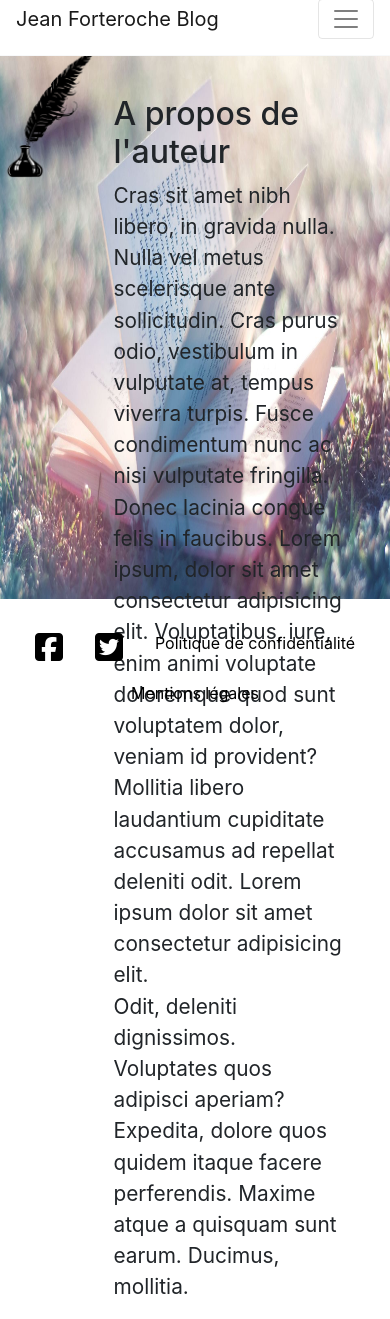
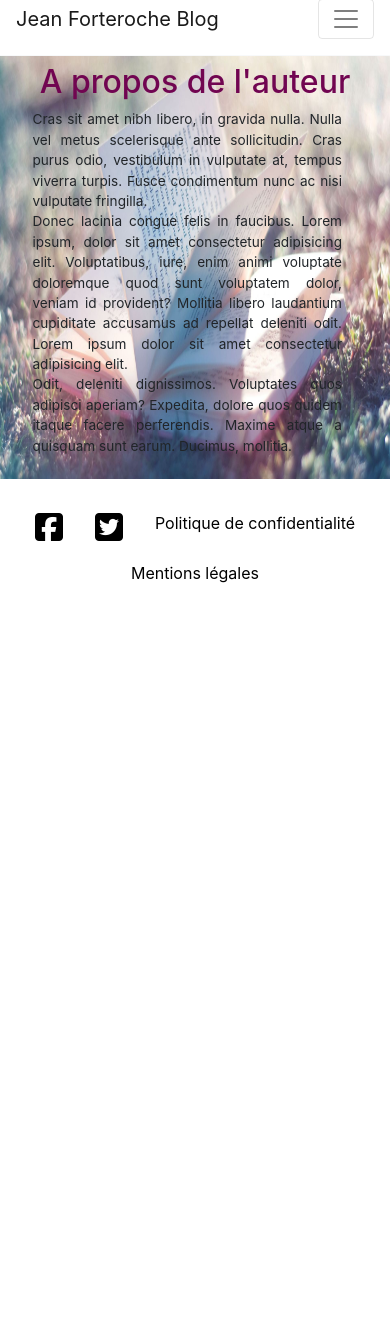
Before and after one commit to BenMonteiro/Blog_Jean_Forteroche, a PHP site: page /blog/author in a window 390 px wide. Shown: the part 17-1336 px from the top of the page. After the commit the page ends 600 px from the top, so only its background shows below. Run offline with PHP 8.4, Linux system fonts and the light colour scheme; the visitor is signed in with stand-in values (Sample User, id 1); data that the repository does not hold is empty; some libraries are stand-ins or nearby versions.

Commit message:
Mise en place du responsive design

```diff
--- a/public/css/pages/adminHome.css
+++ b/public/css/pages/adminHome.css
@@ -0,0 +1,3 @@
+.adminHome p {
+    font-size: 1.5em
+}
--- a/public/css/pages/author.css
+++ b/public/css/pages/author.css
@@ -2,6 +2,10 @@
     background-image: url('/public/images/book.jpg');
     background-size: 100% 100%;
     height: 600px;
+}
+
+.authorDescription h2 {
+    color: rgb(113, 5, 81)
 }
 
 .feather {
--- /dev/null
+++ b/public/css/pages/commentModération.css
@@ -0,0 +1,3 @@
+#toModerateList p {
+    font-size: 1.5em
+}
--- a/public/css/pages/contact.css
+++ b/public/css/pages/contact.css
@@ -8,9 +8,3 @@ form label {
     color: white;
     font-weight: 700;
 }
-
-#contactSuccessPage {
-    background-image: url('/public/images/paysage.jpg');
-    background-size: 100% 100%;
-    padding: 200px 0 200px 0;
-}
--- /dev/null
+++ b/public/css/responsive/responsive_front.css
@@ -0,0 +1,87 @@
+@media all and (max-width: 1100px) {
+
+    .webSiteDescription p {
+        font-size: 1.2em;
+    }
+
+    .feather {
+        width: 30%;
+    }
+}
+
+@media all and (max-width: 900px) {
+
+    .authorDescription p {
+        font-size: 1.1em;
+    }
+    .authorDescription {
+        height: 510px;
+    }
+}
+
+@media all and (max-width:700px) {
+
+    .bookTitle {
+        font-size: 2.2em;
+    }
+
+    .authorDescription {
+        height: 480px;
+    }
+
+    .webSiteDescription p {
+        font-size: 1.1em;
+    }
+
+    .card-img-top {
+        height: 300px;
+    }
+
+    .authorDescription p {
+        font-size: 1.05em;
+    }
+}
+
+@media all and (max-width:550px) {
+
+    .bookTitle {
+        font-size: 1.8em;
+    }
+
+    .webSiteDescription p {
+        font-size: 1em;
+    }
+
+    .authorDescription p {
+        font-size: 0.9em;
+    }
+
+    #contactPage {
+        margin: 0;
+        background-color: grey;
+        background-image: none;
+    }
+}
+
+@media all and (max-width:450px) {
+
+    .webSiteDescription p {
+        font-size: 0.9em;
+    }
+
+    .card-img-top {
+        height: 200px;
+    }
+
+    .card-description {
+        display: none;
+    }
+
+    .authorDescription p {
+        font-size: 0.85em;
+    }
+
+    .feather {
+        display:none;
+    }
+}
--- a/src/Views/Backend/Pages/login.twig
+++ b/src/Views/Backend/Pages/login.twig
@@ -19,11 +19,11 @@
         </header>
 
         <div>
-            <p class="text-center">Pour accéder à l'espace d'administration, veuillez vous connecté avec un compte administrateur valide</p>
+            <p class="mx-3 text-center">Pour accéder à l'espace d'administration, veuillez vous connecté avec un compte administrateur valide</p>
         </div>
 
         <div id="loginForm" class="my-5">
-            <form action='/login/login' method="POST" class="offset-4 col-4 justify-content-center">
+            <form action='/login/login' method="POST" class="offset-xl-4 col-xl-4 offset-md-3 col-md-7 offset-2 col-8 justify-content-center">
                 <div class="form-group mb-2">
                     <label for="login" class="mr-2">Identifiant*</label>
                     <input type="text" class="form-control" id="login" name="pseudo" required>
--- a/src/Views/Backend/Templates/template.twig
+++ b/src/Views/Backend/Templates/template.twig
@@ -9,6 +9,8 @@
         <link rel="stylesheet" href="/public/css/Pages/adminHome.css"/>
         <link rel="stylesheet" href="/public/css/Pages/addArticle.css"/>
         <link rel="stylesheet" href="/public/css/Pages/adminManageArticle.css"/>
+        <link rel="stylesheet" href="/public/css/pages/commentModération.css"/>
+        <link rel="stylesheet" href="/public/css/responsive/responsive_back.css"/>
         <script src="https://kit.fontawesome.com/f0017cd750.js"></script>
         <script src="https://code.jquery.com/jquery-3.3.1.slim.min.js" integrity="sha384-q8i/X+965DzO0rT7abK41JStQIAqVgRVzpbzo5smXKp4YfRvH+8abtTE1Pi6jizo" crossorigin="anonymous"></script>
         <script src="https://cdnjs.cloudflare.com/ajax/libs/popper.js/1.14.7/umd/popper.min.js" integrity="sha384-UO2eT0CpHqdSJQ6hJty5KVphtPhzWj9WO1clHTMGa3JDZwrnQq4sF86dIHNDz0W1" crossorigin="anonymous"></script>
--- a/src/Views/Frontend/Pages/author.twig
+++ b/src/Views/Frontend/Pages/author.twig
@@ -5,11 +5,12 @@
 {% endblock %}
 
 {% block content %}
-  <div class="authorDescription media mt-3 pt-5">
-      <img src="/public/images/plume.png" class="feather mr-3" alt="Image de l'auteur">
+  <div class="authorDescription media mt-3 pt-3">
+
       <div class="media-body">
-          <h2 class="mt-5">A propos de l'auteur</h2>
-          <p class="mr-5">
+          <h2 class="text-center mt-5">A propos de l'auteur</h2>
+          <img src="/public/images/plume.png" class="feather col-3 float-left mr-3" alt="Image de l'auteur">
+          <p class="offset-1 text-justify mr-5">
               Cras sit amet nibh libero, in gravida nulla. Nulla vel metus scelerisque ante
               sollicitudin. Cras purus odio, vestibulum in vulputate at, tempus viverra turpis.
               Fusce condimentum nunc ac nisi vulputate fringilla.<br> Donec lacinia congue felis in
--- a/src/Views/Frontend/Pages/contact.twig
+++ b/src/Views/Frontend/Pages/contact.twig
@@ -5,7 +5,7 @@
 {% endblock %}
 
 {% block content %}
-    <div id='contactPage' class='mt-5 py-5'>
+    <div id='contactPage' class="mt-5 py-5">
         <h1 class="text-center text-light">Formulaire de contact</h1>
         {{ include('Frontend/Templates/_notification.twig') }}
         <form action='/contact/contact' method="POST" class="offset-lg-3 col-lg-6 offset-1 col-10">
@@ -21,12 +21,12 @@
 
             <div class="form-group">
                 <label for="email">Email</label>
-                <input type="email" class="form-control contactEmail" id="email"name="email" placeholder="jamesbond007@exemple.com" required pattern="^[a-zA-Z0-9._-]+@[a-zA-Z0-9.-]+\.[a-zA-Z]{2,4}$">
+                <input type="email" class="form-control contactEmail" id="email" name="email" placeholder="jamesbond007@exemple.com" required pattern="^[a-zA-Z0-9._-]+@[a-zA-Z0-9.-]+\.[a-zA-Z]{2,4}$">
             </div>
 
             <div class="form-group">
                 <label for="subject">Objet</label>
-                <input type="subject" class="form-control " id="subject" name="subject" placeholder="Top secret">
+                <input type="text" class="form-control " id="subject" name="subject" placeholder="Top secret">
             </div>
 
             <div class="form-group">
--- a/src/Views/Frontend/Templates/_menu.twig
+++ b/src/Views/Frontend/Templates/_menu.twig
@@ -7,7 +7,7 @@
     <div class="collapse navbar-collapse " id="collapsibleNavId">
         <ul class="navbar-nav mr-0 ml-auto mt-2 mt-lg-0">
             <li class="nav-item">
-                <a class="nav-link" href="/blog/home">Accueil</span></a>
+                <a class="nav-link" href="/blog/home">Accueil</a>
             </li>
 
             <li class="nav-item dropdown">
--- a/src/Views/Frontend/Templates/_notification.twig
+++ b/src/Views/Frontend/Templates/_notification.twig
@@ -1,3 +1,3 @@
 <div>
-    <p class="alert alert-{{ alert }} offset-3 col-6 text-center mt-3">{{ message }}</p>
+    <p class="alert alert-{{ alert }} offset-3 col-6 text-center mt-2">{{ message }}</p>
 </div>
--- a/src/Views/Frontend/Templates/template.twig
+++ b/src/Views/Frontend/Templates/template.twig
@@ -14,6 +14,7 @@
         <link rel="stylesheet" href="/public/css/pages/article.css"/>
         <link rel="stylesheet" href="/public/css/templates/menu.css"/>
         <link rel="stylesheet" href="/public/css/templates/footer.css"/>
+        <link rel="stylesheet" href="/public/css/responsive/responsive_front.css"/>
         <script src="https://kit.fontawesome.com/f0017cd750.js"></script>
         <script src="https://code.jquery.com/jquery-3.3.1.slim.min.js" integrity="sha384-q8i/X+965DzO0rT7abK41JStQIAqVgRVzpbzo5smXKp4YfRvH+8abtTE1Pi6jizo" crossorigin="anonymous"></script>
         <script src="https://cdnjs.cloudflare.com/ajax/libs/popper.js/1.14.7/umd/popper.min.js" integrity="sha384-UO2eT0CpHqdSJQ6hJty5KVphtPhzWj9WO1clHTMGa3JDZwrnQq4sF86dIHNDz0W1" crossorigin="anonymous"></script>
```
Also changed, not shown: public/css/responsive/responsive_back.css (added, +40 -0 lines), src/Views/Backend/Pages/adminHome.twig (+6 -6 lines), src/Views/Backend/Pages/commentsModeration.twig (+14 -12 lines), src/Views/Backend/Pages/manageArticle.twig (+8 -8 lines), src/Views/Frontend/Pages/article.twig (+4 -4 lines), src/Views/Frontend/Pages/home.twig (+9 -9 lines).
